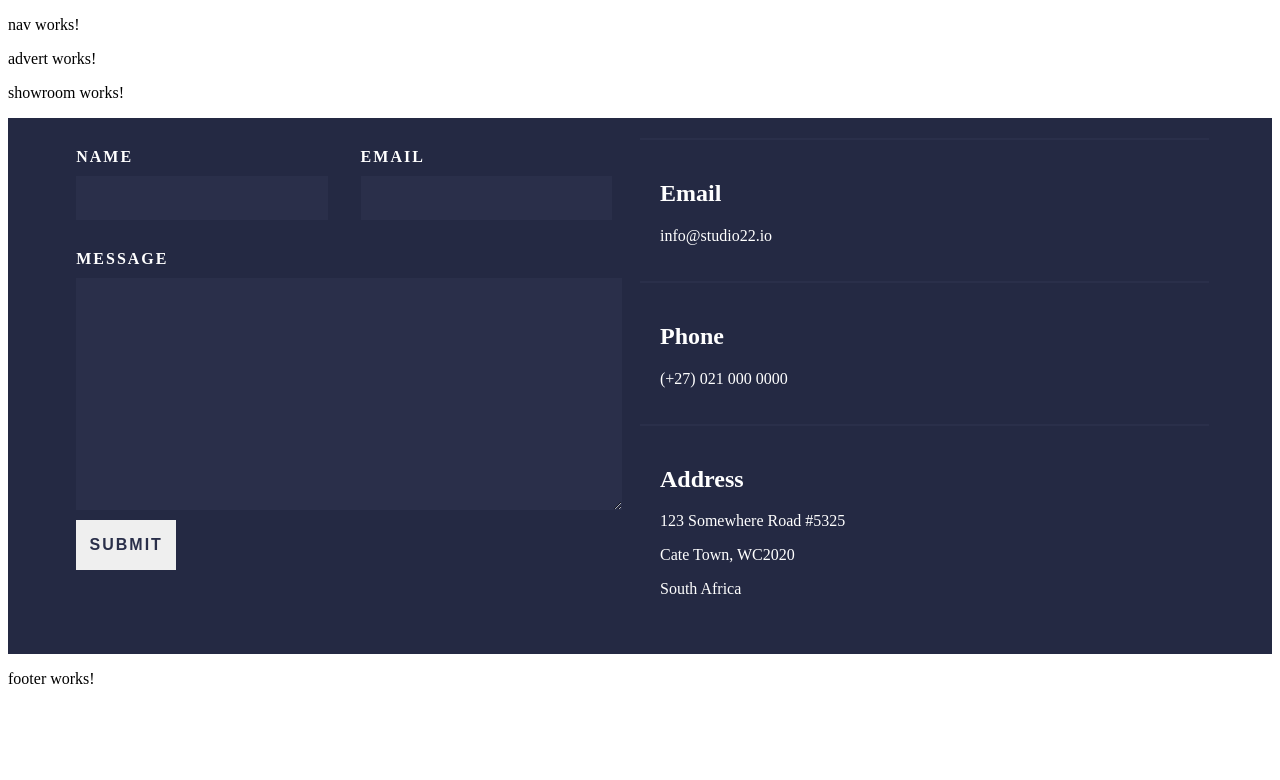
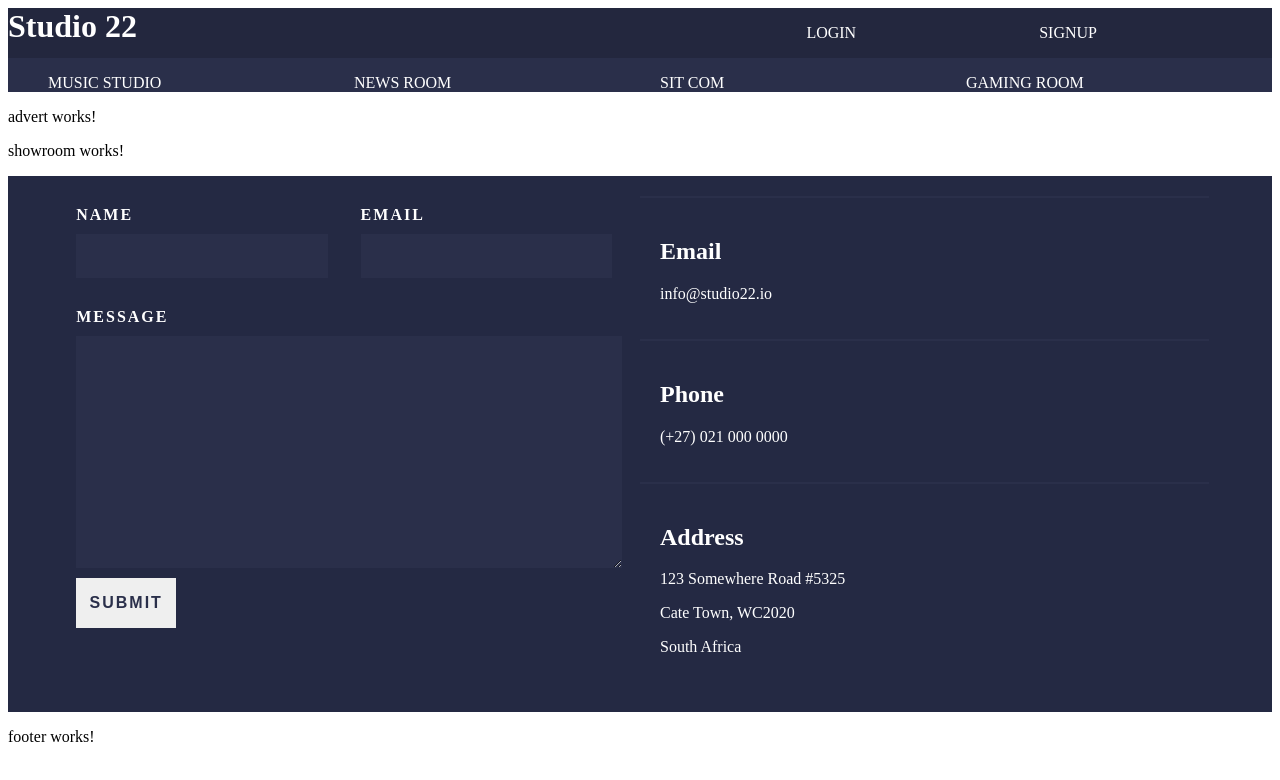
Before and after one commit to matthewrungwe/studio22-ng, an Angular app: page / in a window 1280 px wide. Shown: the top 780 px of the page. Built offline with nearby package versions, Linux system fonts and the light colour scheme.

Commit message:
Add top navigation.

```diff
--- a/src/app/nav/nav.component.html
+++ b/src/app/nav/nav.component.html
@@ -1 +1,25 @@
-<p>nav works!</p>
+<!-- Navigation -->
+<nav>
+  <div class="nav-wrap">
+    <section class="upper-section">
+      <div class="part logo">
+        <!-- <img src="../../assets/images/icon-1.png" alt="Studio 22 Logo"> -->
+        <a href="welcome">Studio 22</a>
+      </div>
+      <div class="part log">
+        <ul>
+          <li><a href="">Login</a></li>
+          <li><a href="">signup</a></li>
+        </ul>
+      </div>
+    </section>
+    <section class="lower-section">
+      <ul>
+        <li><a href="">Music Studio</a></li>
+        <li><a href="">News Room</a></li>
+        <li><a href="">Sit Com</a></li>
+        <li><a href="">Gaming Room</a></li>
+      </ul>
+    </section>
+  </div>
+</nav>
--- a/src/app/nav/nav.component.less
+++ b/src/app/nav/nav.component.less
@@ -0,0 +1,68 @@
+@import "../../assets/app/less/libs/_vars.less";
+
+.nav-wrap {
+  background-color: @palette[bg-alt];
+
+  .upper-section {
+    display: flex;
+    background-color: @palette[bg-alt]/1.2;
+
+    .logo {
+      flex: 1.5;
+      // border: 1px solid red;
+
+      img {
+        width: 100%;
+        max-width: 120px;
+      }
+
+      a {
+        color: #fff;
+        font-weight: 600;
+        font-size: 2rem;
+        text-decoration: none;
+      }
+    }
+
+    .log {
+      flex: 1;
+
+      ul {
+        display: flex;
+        list-style-type: none;
+        color: @palette[fg];
+        text-decoration: unset;
+
+        li {
+          flex: 1;
+
+          text-transform: uppercase;
+
+          a {
+            color: @palette[fg];
+            text-decoration: unset;
+          }
+        }
+      }
+    }
+  }
+
+  /* Lower Section */
+  .lower-section {
+    ul {
+      display: flex;
+      list-style-type: none;
+
+      li {
+        flex: 0.5;
+        text-transform: uppercase;
+
+        a {
+          color: @palette[fg];
+          text-decoration: unset;
+        }
+      }
+    }
+
+  }
+}
```
Also changed, not shown: src/assets/images/icon-1.png (added).
